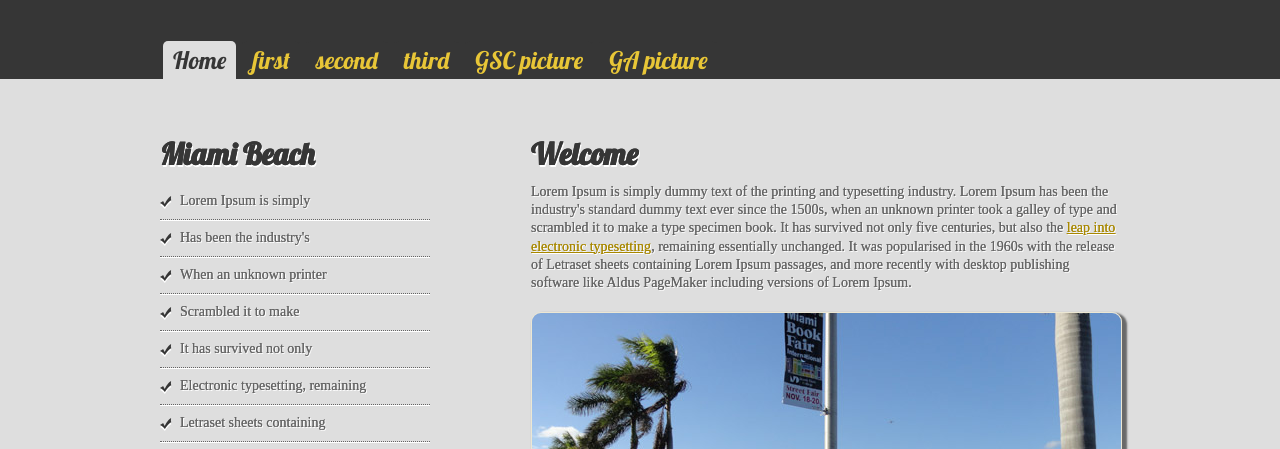
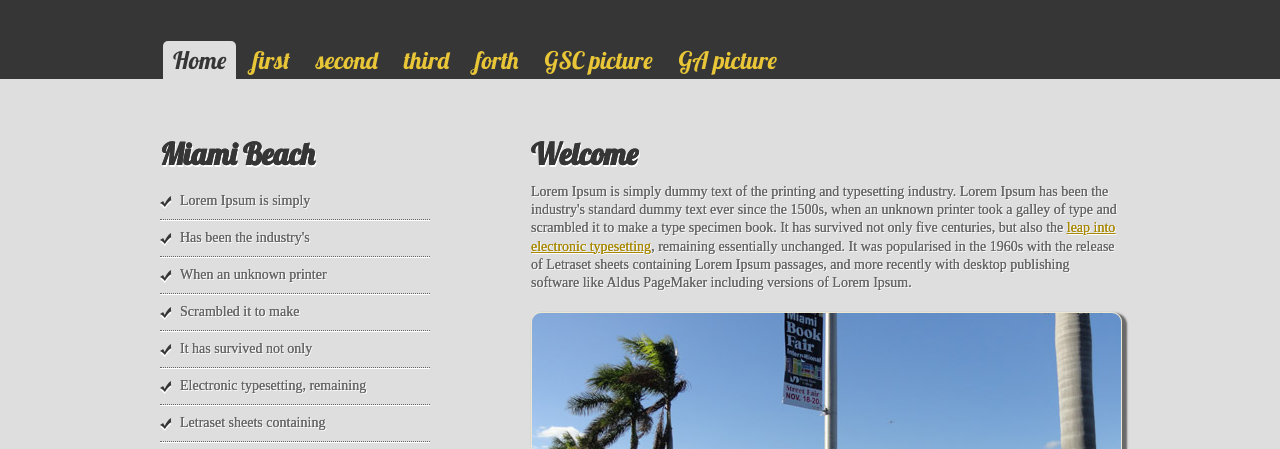
Before and after one commit to Kevincool12/HW-miami, a plain HTML site: page index.html in a window 1280 px wide. Shown: the part 345-794 px from the top of the page. Drawn offline with Linux system fonts and the light colour scheme; a web font is replaced by a local one.

Commit message:
Update index.html

```diff
--- a/index.html
+++ b/index.html
@@ -35,8 +35,9 @@
             <li><a href="a1.html">first</a></li>
             <li><a href="a2.html">second</a></li>
             <li><a href="a3.html">third</a></li>
-            <li><a href="a4.html">GSC picture</a></li>
-            <li><a href="a5.html">GA picture</a></li>
+            <li><a href="a4.html">forth</a></li>
+            <li><a href="a5.html">GSC picture</a></li>
+            <li><a href="a6.html">GA picture</a></li>
         </ul>
     </nav>
     <div class="mainContent">
```
